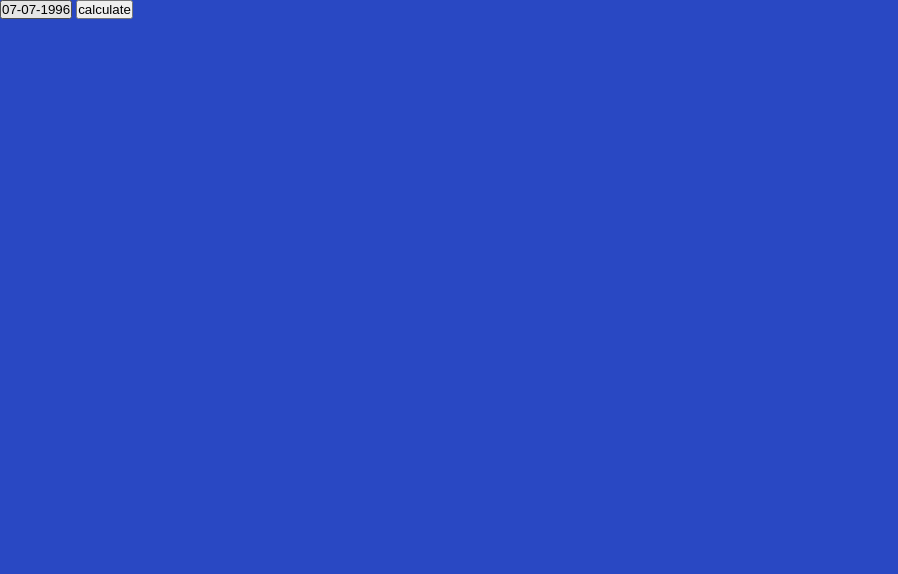
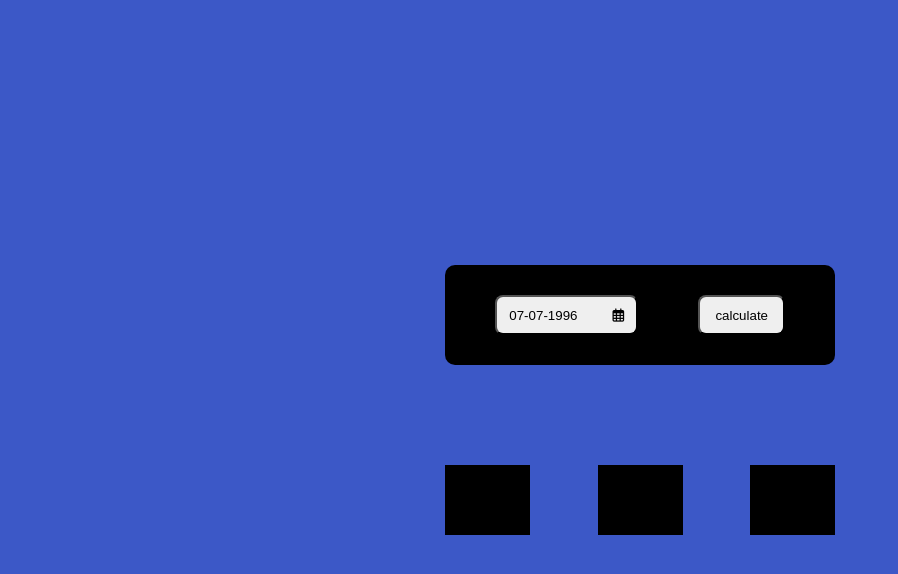
Before and after one commit to syedBahadarKhan/classtask5, a plain HTML site: page index.html in a window 1280 px wide. Shown: the whole page, without its empty margins (0-898 px from the left). Drawn offline with Linux system fonts and the light colour scheme.

Commit message:
the css file is updated

```diff
--- a/index.html
+++ b/index.html
@@ -15,15 +15,18 @@
 
         <!--inner first div-->
         <div class="first">
-            <button>07-07-1996</button>
-            <button>calculate</button>
+            <button class="btn1">07-07-1996<i class="fa-regular fa-calendar-days"></i></button>
+            <button class="btn2">calculate</button>
 
         </div>
 
         <!--the last three divs-->
-        <div class="second"></div>
-        <div class="second"></div>
-        <div class="second"></div>
+        <div class="three">
+            <div class="second">24 <span>days</span></div>
+            <div class="second">8 <span>months</span></div>
+            <div class="second">12 <span>years</span></div>
+        </div>
+
 
 
     </div>
--- a/style.css
+++ b/style.css
@@ -2,8 +2,67 @@
     padding: 0;
     margin: 0;
 }
-.main{
+body{
+    display: flex;
+    justify-content: center;
+    align-items: center;
     height: 100vh;
-    width: 100%;
-    background-color: #2948c3;
+    margin: 0;
+    background-color: #3c58c7;
 }
+
+.first{
+    display: flex;
+    justify-content: center;
+    align-items: center;
+    width: 350px;
+    height: 60px;
+    padding: 20px;
+    background-color: #000;
+    text-align: center;
+    border-radius: 10px;
+    justify-content: space-evenly;
+
+
+}
+.btn1{
+   margin: 30px;
+   height: 40px;
+   width: 200px;
+   border-radius: 8px;
+
+
+
+}
+.btn2{
+    margin: 30px;
+    height: 40px;
+    width: 120px;
+    border-radius: 8px;
+
+}
+
+
+i{
+    padding-left: 35px;
+}
+
+
+.three{
+    display: flex;
+    justify-content: center;
+    align-items: center;
+    justify-content: space-between;
+
+
+}
+
+
+.second{
+    height: 70px;
+    width:85px;
+    background-color: black;
+    margin-top: 100px;
+
+
+}
```
